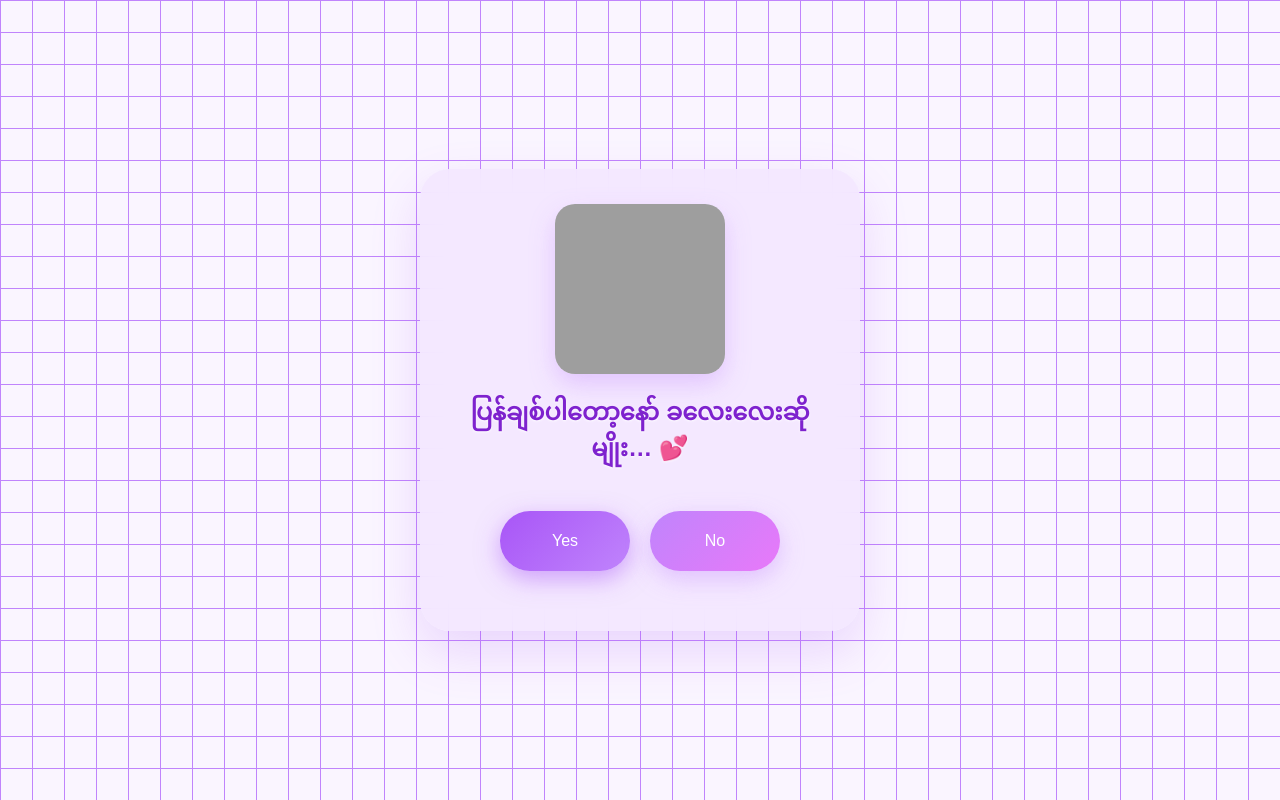
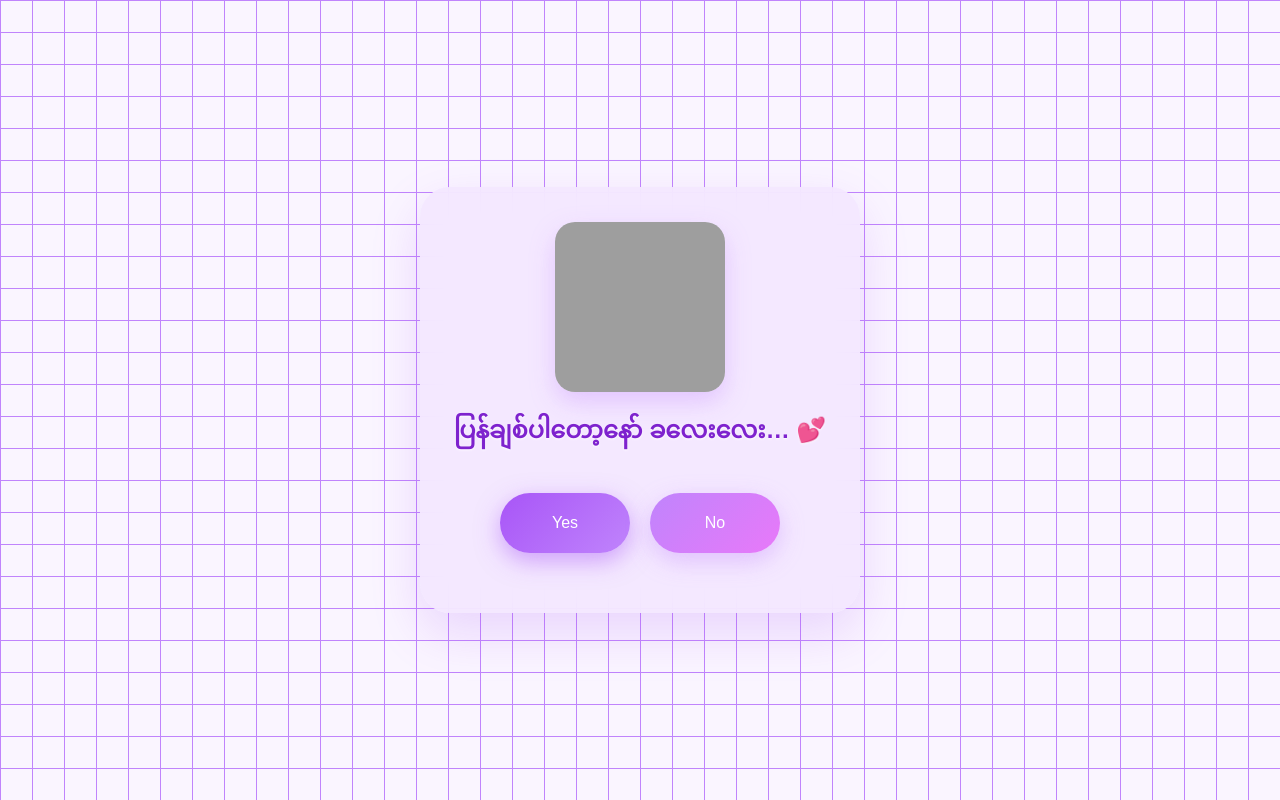
Before and after one commit to epostcardmm/C64658400684, a plain HTML site: page index.html in a window 1280 px wide. Drawn offline with nearby package versions, Linux system fonts and the light colour scheme; grey boxes are pictures that could not be loaded; a web font is replaced by a local one.

Commit message:
Update text in step 1 heading

```diff
--- a/index.html
+++ b/index.html
@@ -392,7 +392,7 @@
         <!-- STEP 1 -->
         <div class="interactive-card step active" id="step-1">
             <img class="gif-box" src="https://i.pinimg.com/736x/1c/1c/f6/1c1cf62f6658901c1a776a08f9c4b8e3.jpg" alt="Cute Gif 1">
-            <h2><b>ပြန်ချစ်ပါတော့နော် ခလေးလေးဆိုမျိုး… 💕</b></h2>
+            <h2><b>ပြန်ချစ်ပါတော့နော် ခလေးလေး… 💕</b></h2>
             <div class="btn-group">
                 <button class="btn-yes" onclick="playClickSound('yes'); nextStep(2)">Yes</button>
                 <div class="btn-no-wrapper" id="btn-no-1-wrapper">
```
